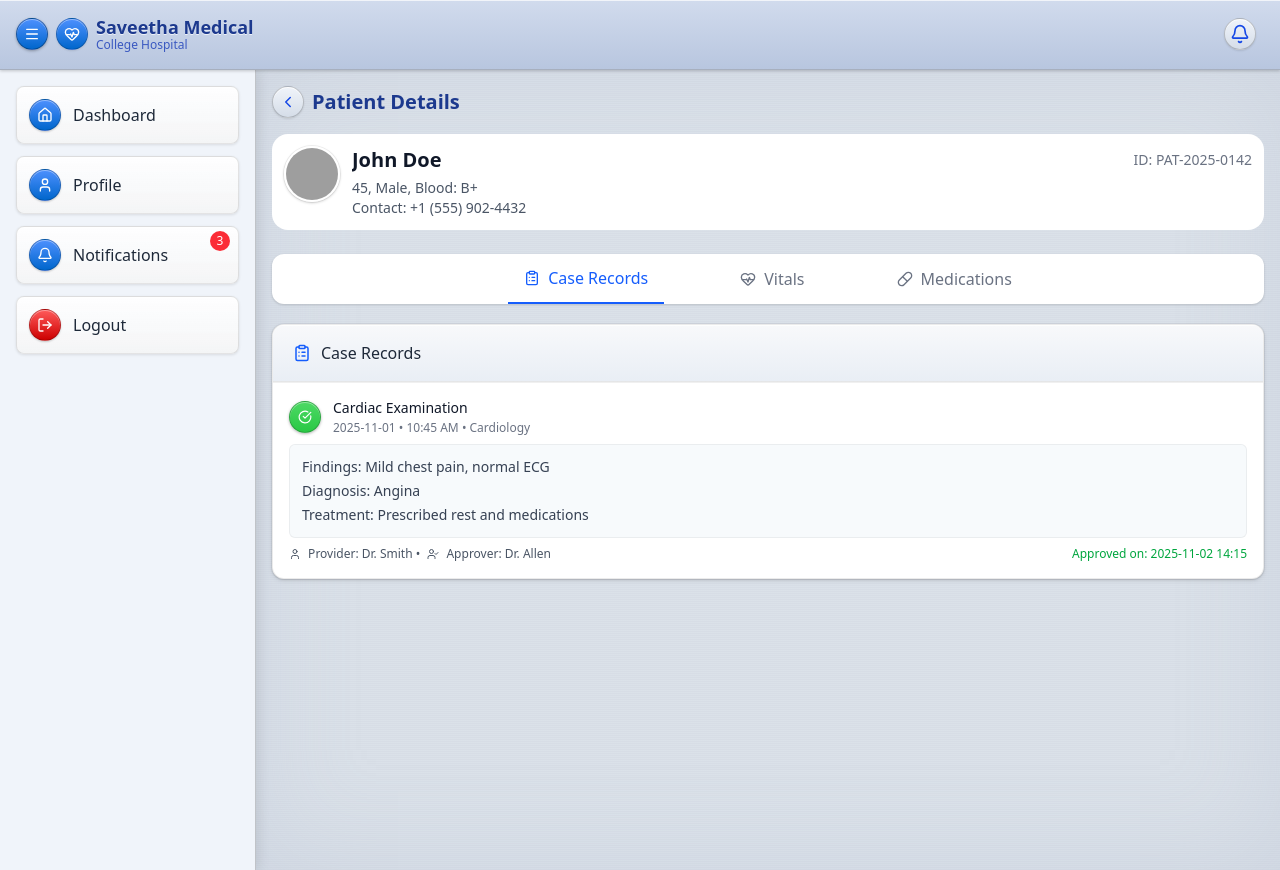
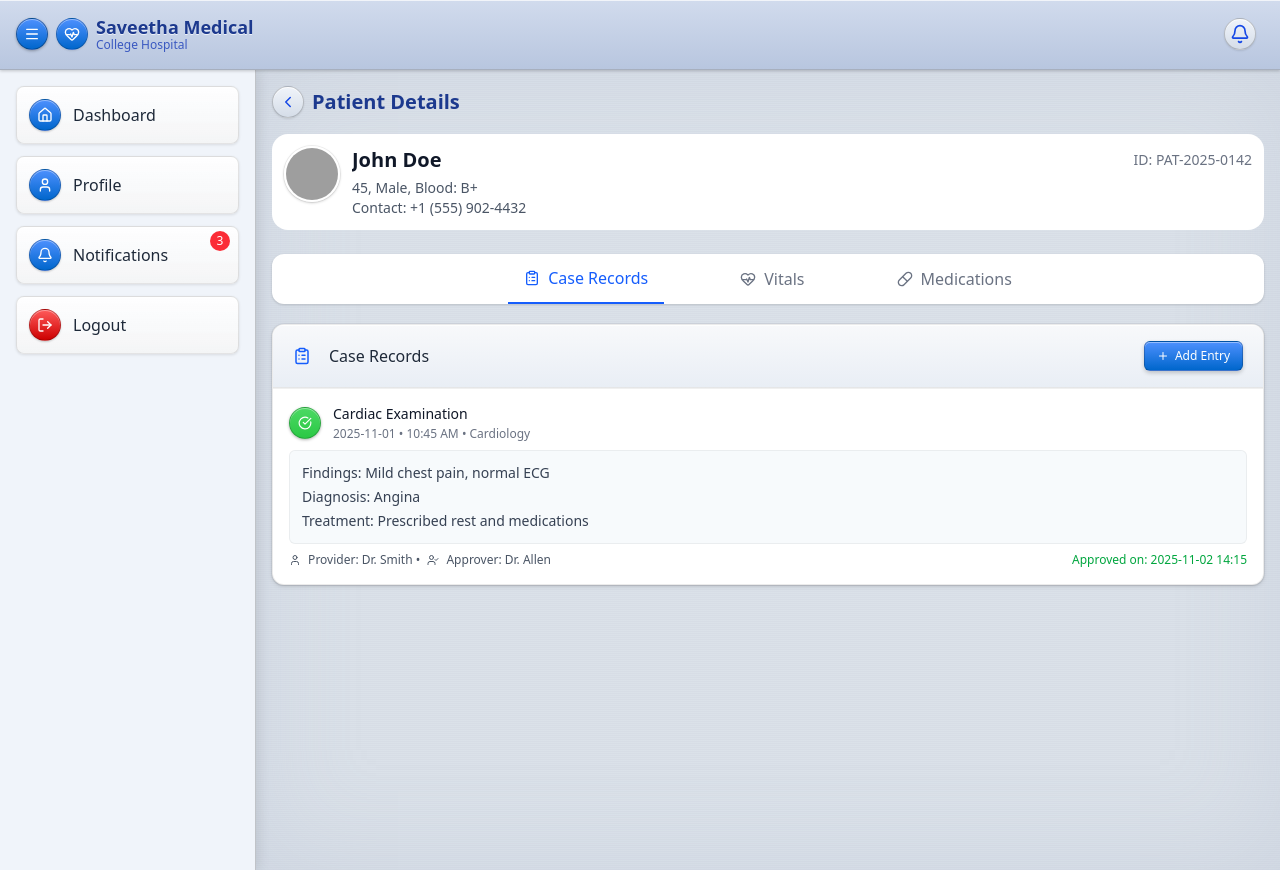
Before and after one commit to Mukunthan-A-R/simats-medical-client, a React (Vite) app: page /student/patient/1 in a window 1280 px wide. Built offline with nearby package versions, Linux system fonts and the light colour scheme; grey boxes are pictures that could not be loaded.

Commit message:
adding add entry button

```diff
--- /dev/null
+++ b/src/components/students/patients/PatientCaseRecord.jsx
@@ -0,0 +1,103 @@
+import {
+  CheckCircleIcon,
+  ClockIcon,
+  UserCheckIcon,
+  UserIcon,
+} from "lucide-react";
+import React from "react";
+
+const PatientCaseRecord = () => {
+  const caseRecords = [
+    {
+      id: 1,
+      procedure: "Cardiac Examination",
+      department: "Cardiology",
+      findings: "Mild chest pain, normal ECG",
+      diagnosis: "Angina",
+      treatment: "Prescribed rest and medications",
+      status: "Approved",
+      provider: "Dr. Smith",
+      approver: "Dr. Allen",
+      date: "2025-11-01",
+      time: "10:45 AM",
+      grade: "A",
+      approvedOn: "2025-11-02 14:15",
+    },
+  ];
+
+  return (
+    <div className="divide-y divide-gray-100">
+      {caseRecords.map((record) => (
+        <div key={record.id} className="p-4 hover:bg-blue-50 transition-colors">
+          <div className="flex items-center justify-between mb-2">
+            <div className="flex items-center">
+              <div
+                className="w-8 h-8 rounded-full flex items-center justify-center mr-3 flex-shrink-0"
+                style={{
+                  background:
+                    record.status === "Approved"
+                      ? "linear-gradient(to bottom, #4cd964, #2ac845)"
+                      : "linear-gradient(to bottom, #ff9500, #ff5e3a)",
+                  boxShadow:
+                    "0 1px 3px rgba(0,0,0,0.3), inset 0 1px 0 rgba(255,255,255,0.4)",
+                  border: "1px solid rgba(0,0,0,0.2)",
+                }}
+              >
+                {record.status === "Approved" ? (
+                  <CheckCircleIcon size={14} className="text-white" />
+                ) : (
+                  <ClockIcon size={14} className="text-white" />
+                )}
+              </div>
+              <div>
+                <h4 className="text-sm font-medium text-gray-900">
+                  {record.procedure}
+                </h4>
+                <p className="text-xs text-gray-500 mt-0.5">
+                  {record.date} • {record.time} • {record.department}
+                </p>
+              </div>
+            </div>
+          </div>
+
+          <div
+            className="p-3 rounded-md text-sm"
+            style={{
+              backgroundColor: "rgba(240,245,250,0.5)",
+              border: "1px solid rgba(0,0,0,0.05)",
+            }}
+          >
+            <p className="text-gray-700 mb-1">
+              <span className="font-medium">Findings:</span> {record.findings}
+            </p>
+            <p className="text-gray-700 mb-1">
+              <span className="font-medium">Diagnosis:</span> {record.diagnosis}
+            </p>
+            <p className="text-gray-700">
+              <span className="font-medium">Treatment:</span> {record.treatment}
+            </p>
+          </div>
+
+          <div className="mt-2 flex justify-between text-xs text-gray-600">
+            <div>
+              <UserIcon size={12} className="inline mr-1" /> Provider:{" "}
+              {record.provider}
+              {record.approver && (
+                <>
+                  {" "}
+                  • <UserCheckIcon size={12} className="inline mx-1" />{" "}
+                  Approver: {record.approver}
+                </>
+              )}
+            </div>
+            <div className="text-green-600 font-medium">
+              Approved on: {record.approvedOn}
+            </div>
+          </div>
+        </div>
+      ))}
+    </div>
+  );
+};
+
+export default PatientCaseRecord;
--- a/src/components/students/patients/PatientMedicalData.jsx
+++ b/src/components/students/patients/PatientMedicalData.jsx
@@ -10,6 +10,8 @@ import {
   UserIcon,
   UserCheckIcon,
 } from "lucide-react";
+import PatientCaseRecord from "./PatientCaseRecord";
+import { aquaButtonStyle, aquaGlossEffect } from "../../../utils/constants";
 
 // Simple tab button subcomponent for reusability
 const TabButton = ({ isActive, onClick, icon, label }) => (
@@ -64,24 +66,6 @@ const PatientMedicalData = () => {
     },
   ];
 
-  const caseRecords = [
-    {
-      id: 1,
-      procedure: "Cardiac Examination",
-      department: "Cardiology",
-      findings: "Mild chest pain, normal ECG",
-      diagnosis: "Angina",
-      treatment: "Prescribed rest and medications",
-      status: "Approved",
-      provider: "Dr. Smith",
-      approver: "Dr. Allen",
-      date: "2025-11-01",
-      time: "10:45 AM",
-      grade: "A",
-      approvedOn: "2025-11-02 14:15",
-    },
-  ];
-
   return (
     <div className="mt-6">
       {/* Tab Navigation */}
@@ -125,7 +109,7 @@ const PatientMedicalData = () => {
           }}
         >
           <div
-            className="px-5 py-4 border-b flex items-center justify-between"
+            className="px-5 py-4 border-b"
             style={{
               backgroundImage: "linear-gradient(to bottom, #f8f9fb, #e9eef5)",
               boxShadow:
@@ -133,7 +117,8 @@ const PatientMedicalData = () => {
               borderBottom: "1px solid rgba(0,0,0,0.08)",
             }}
           >
-            <div className="flex items-center">
+            <div className="flex items-center justify-between">
+              <div className="flex items-center gap-2">
                 <ClipboardListIcon size={18} className="text-blue-600 mr-2.5" />
                 <h3
                   className="font-medium text-gray-800 text-base"
@@ -144,89 +129,25 @@ const PatientMedicalData = () => {
                   Case Records
                 </h3>
               </div>
+              <button
+                className={`px-3 py-1.5 rounded-md text-xs font-medium ${aquaButtonStyle} ${aquaGlossEffect} flex items-center`}
+                style={{
+                  background: "linear-gradient(to bottom, #4d90fe, #0066cc)",
+                  border: "1px solid rgba(0,0,0,0.2)",
+                  boxShadow:
+                    "0 2px 4px rgba(0,0,0,0.2), inset 0 1px 0 rgba(255,255,255,0.4)",
+                  color: "white",
+                }}
+                // onClick={() => setShowAddEntryForm(!showAddEntryForm)}
+              >
+                <PlusIcon size={12} className="mr-1.5" />
+                Add Entry
+              </button>
+            </div>
           </div>
 
           {/* Case Records List */}
-          <div className="divide-y divide-gray-100">
-            {caseRecords.map((record) => (
-              <div
-                key={record.id}
-                className="p-4 hover:bg-blue-50 transition-colors"
-              >
-                <div className="flex items-center justify-between mb-2">
-                  <div className="flex items-center">
-                    <div
-                      className="w-8 h-8 rounded-full flex items-center justify-center mr-3 flex-shrink-0"
-                      style={{
-                        background:
-                          record.status === "Approved"
-                            ? "linear-gradient(to bottom, #4cd964, #2ac845)"
-                            : "linear-gradient(to bottom, #ff9500, #ff5e3a)",
-                        boxShadow:
-                          "0 1px 3px rgba(0,0,0,0.3), inset 0 1px 0 rgba(255,255,255,0.4)",
-                        border: "1px solid rgba(0,0,0,0.2)",
-                      }}
-                    >
-                      {record.status === "Approved" ? (
-                        <CheckCircleIcon size={14} className="text-white" />
-                      ) : (
-                        <ClockIcon size={14} className="text-white" />
-                      )}
-                    </div>
-                    <div>
-                      <h4 className="text-sm font-medium text-gray-900">
-                        {record.procedure}
-                      </h4>
-                      <p className="text-xs text-gray-500 mt-0.5">
-                        {record.date} • {record.time} • {record.department}
-                      </p>
-                    </div>
-                  </div>
-                </div>
-
-                <div
-                  className="p-3 rounded-md text-sm"
-                  style={{
-                    backgroundColor: "rgba(240,245,250,0.5)",
-                    border: "1px solid rgba(0,0,0,0.05)",
-                  }}
-                >
-                  <p className="text-gray-700 mb-1">
-                    <span className="font-medium">Findings:</span>{" "}
-                    {record.findings}
-                  </p>
-                  <p className="text-gray-700 mb-1">
-                    <span className="font-medium">Diagnosis:</span>{" "}
-                    {record.diagnosis}
-                  </p>
-                  <p className="text-gray-700">
-                    <span className="font-medium">Treatment:</span>{" "}
-                    {record.treatment}
-                  </p>
-                </div>
-
-                <div className="mt-2 flex justify-between text-xs text-gray-600">
-                  <div>
-                    <UserIcon size={12} className="inline mr-1" /> Provider:{" "}
-                    {record.provider}
-                    {record.approver && (
-                      <>
-                        {" "}
-                        • <UserCheckIcon
-                          size={12}
-                          className="inline mx-1"
-                        />{" "}
-                        Approver: {record.approver}
-                      </>
-                    )}
-                  </div>
-                  <div className="text-green-600 font-medium">
-                    Approved on: {record.approvedOn}
-                  </div>
-                </div>
-              </div>
-            ))}
-          </div>
+          <PatientCaseRecord></PatientCaseRecord>
         </div>
       )}
 
```
Lines whose indentation alone changed are shown as unchanged.
